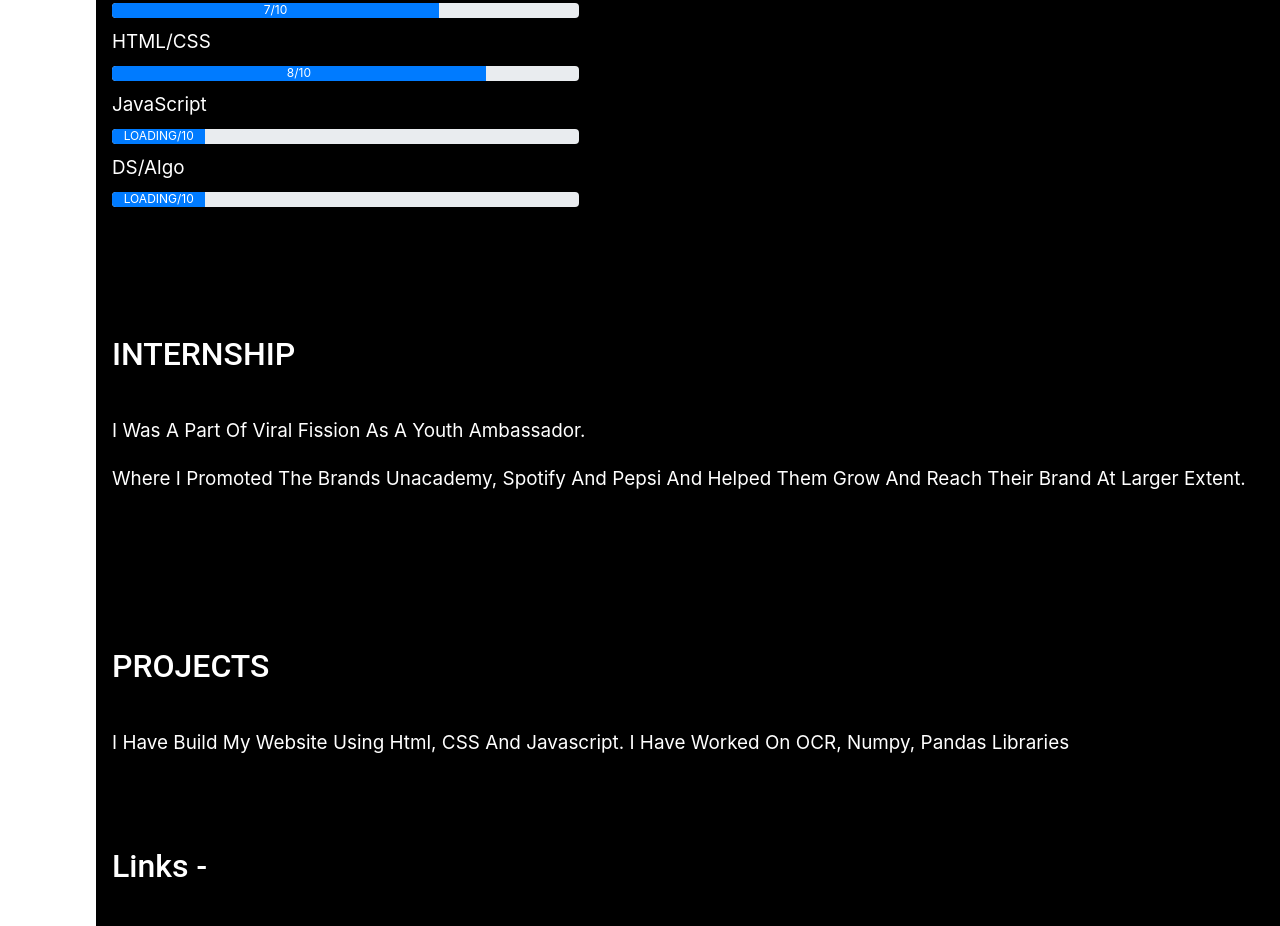
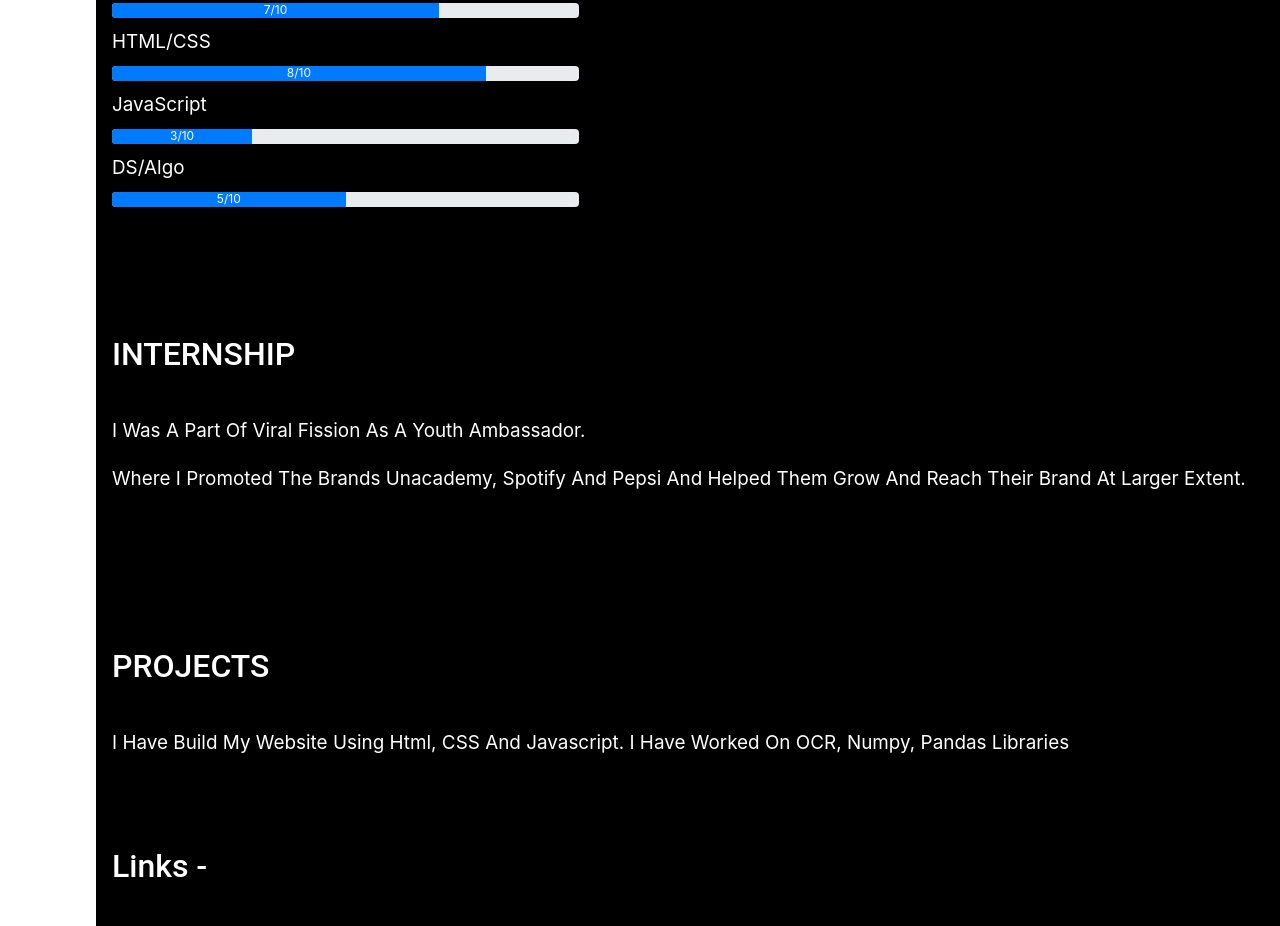
Before and after one commit to rohitrawate/Portfolio, a plain HTML site: page index.html in a window 1280 px wide. Shown: the part 1272-2198 px from the top of the page. Drawn offline with nearby package versions, Linux system fonts and the light colour scheme.

Commit message:
Javascript and DS-Algo Changed

```diff
--- a/index.html
+++ b/index.html
@@ -121,11 +121,11 @@
 			  </div>
 			  JavaScript
 			  <div class="progress" style="height:15px">
-				<div class="progress-bar" style="width:20%;height:15px">LOADING/10</div>
+				<div class="progress-bar" style="width:30%;height:15px">3/10</div>
 			  </div>
 			   DS/Algo
 			  <div class="progress" style="height: 15px">
-				<div class="progress-bar" style="width:20%;height:15px">LOADING/10</div>
+				<div class="progress-bar" style="width:50%;height:15px">5/10</div>
 			  </div> <br>
 		</section>
 
```
